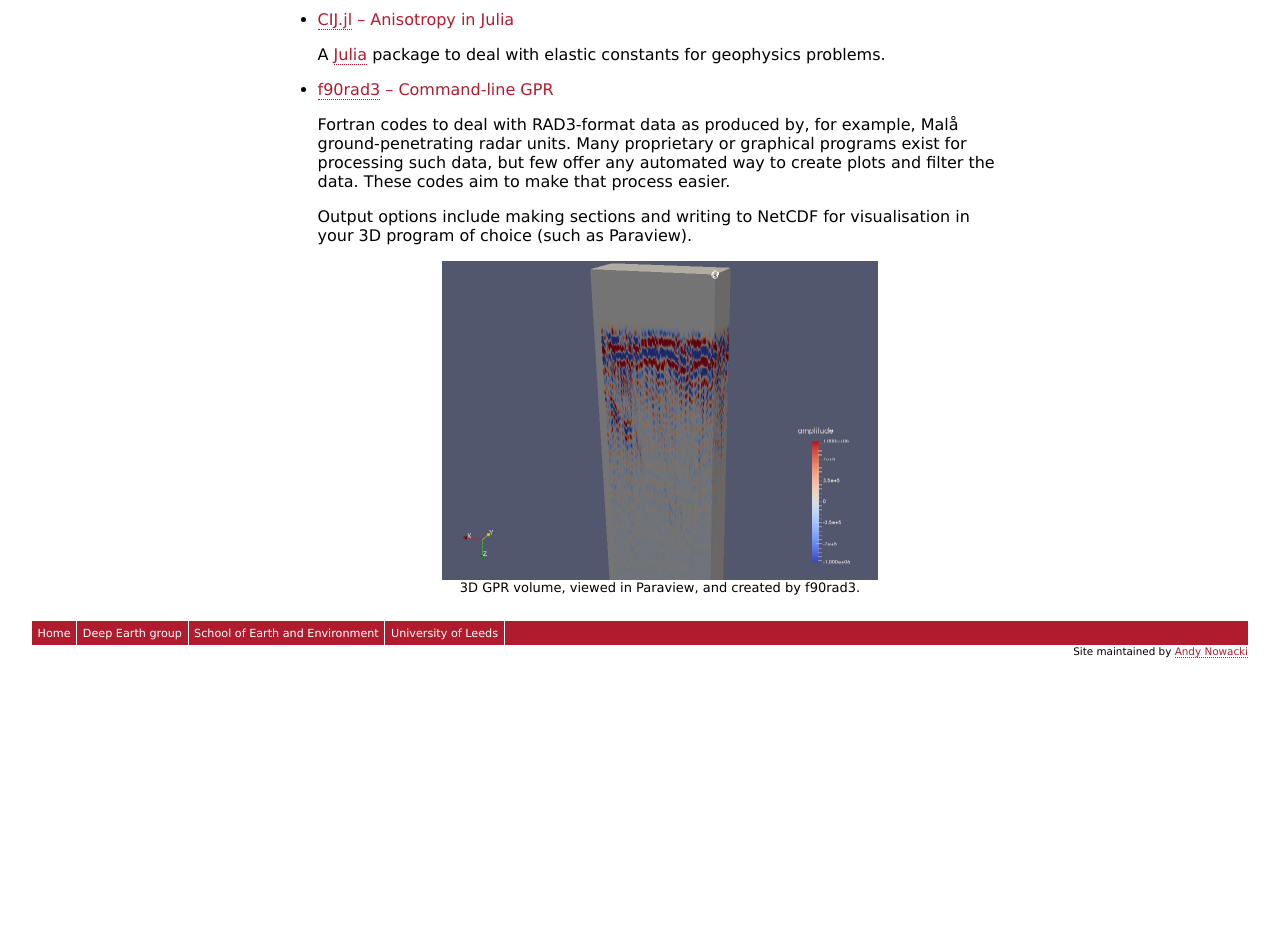
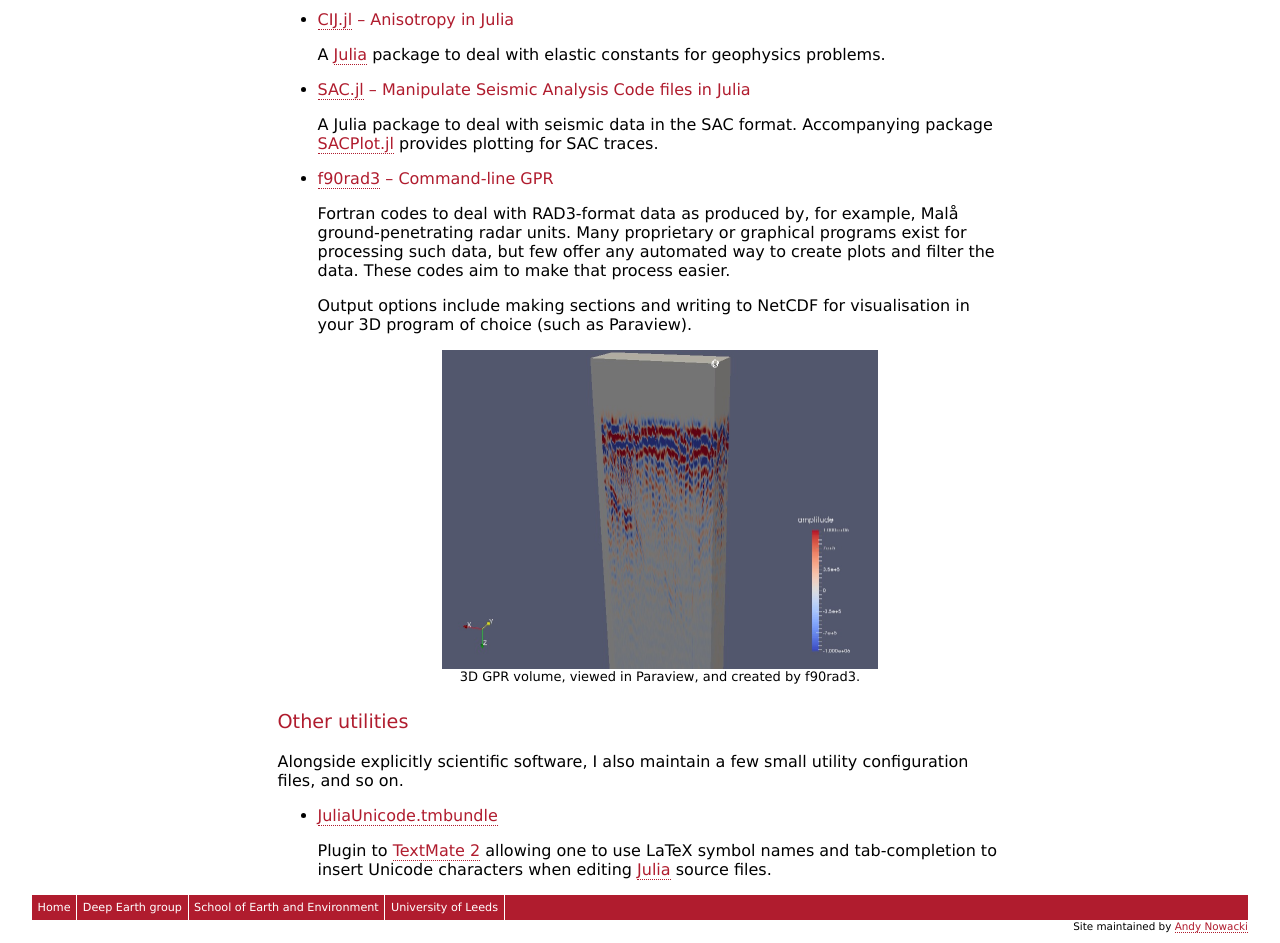
Before and after one commit to anowacki/anowacki.github.io, a plain HTML site: page software.html in a window 1280 px wide. Shown: the part 840-1783 px from the top of the page. Before the commit the page ends 1509 px from the top, so only its background shows below. Drawn offline with Linux system fonts and the light colour scheme.

Commit message:
Add utilities to software page

```diff
--- a/software.html
+++ b/software.html
@@ -97,6 +97,16 @@
                     </p>
                 </li>
 				<li>
+					<h4><a href="https://github.com/anowacki/SAC.jl">SAC.jl</a>
+						&ndash; Manipulate Seismic Analysis Code files in Julia</h4>
+					<p>
+						A Julia package to deal with seismic data in the SAC format.
+						Accompanying package
+						<a href="https://github.com/anowacki/SACPlot.jl">SACPlot.jl</a>
+						provides plotting for SAC traces.
+					</p>
+				</li>
+				<li>
 					<h4><a href="https://github.com/anowacki/f90rad3">f90rad3</a> &ndash; Command-line GPR</h4>
 					<p>
 						Fortran codes to deal with RAD3-format data as produced by,
@@ -118,7 +128,24 @@
 				</li>
 			</ul>
 		</div>
-
+		<!-- Utilities -->
+		<div id="utilities">
+			<h3>Other utilities</h3>
+			<p>
+				Alongside explicitly scientific software, I also maintain a few
+				small utility configuration files, and so on.
+			</p>
+			<ul>
+				<li>
+					<h4><a href="https://github.com/anowacki/JuliaUnicode.tmbundle">JuliaUnicode.tmbundle</a></h4>
+					<p>
+						Plugin to <a href="https://github.com/textmate/textmate">TextMate 2</a>
+						allowing one to use LaTeX symbol names and tab-completion
+						to insert Unicode characters when editing <a href="https://julialang.org">Julia</a> source files.
+					</p>
+				</li>
+			</ul>
+		</div>
 	</div> <!-- Wrapper for content to set maximum width -->
 
 	<!-- push class fills in blank space to keep navigation at bottom -->
```
